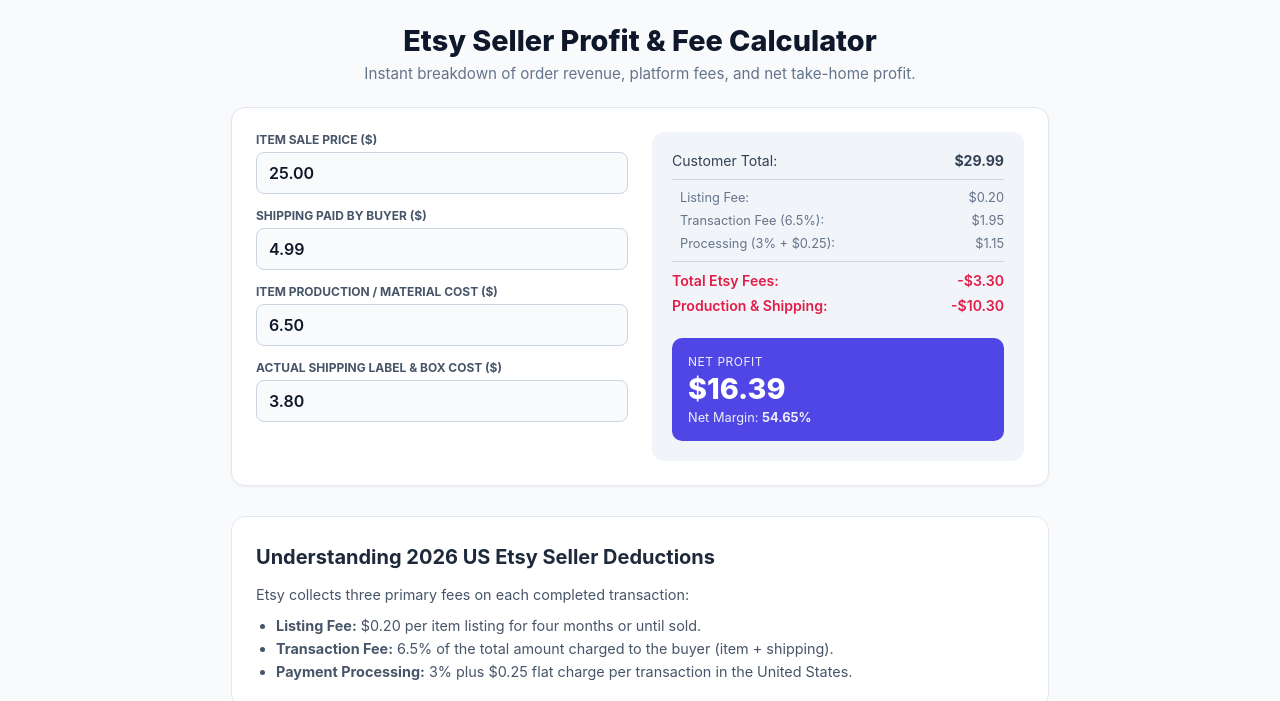
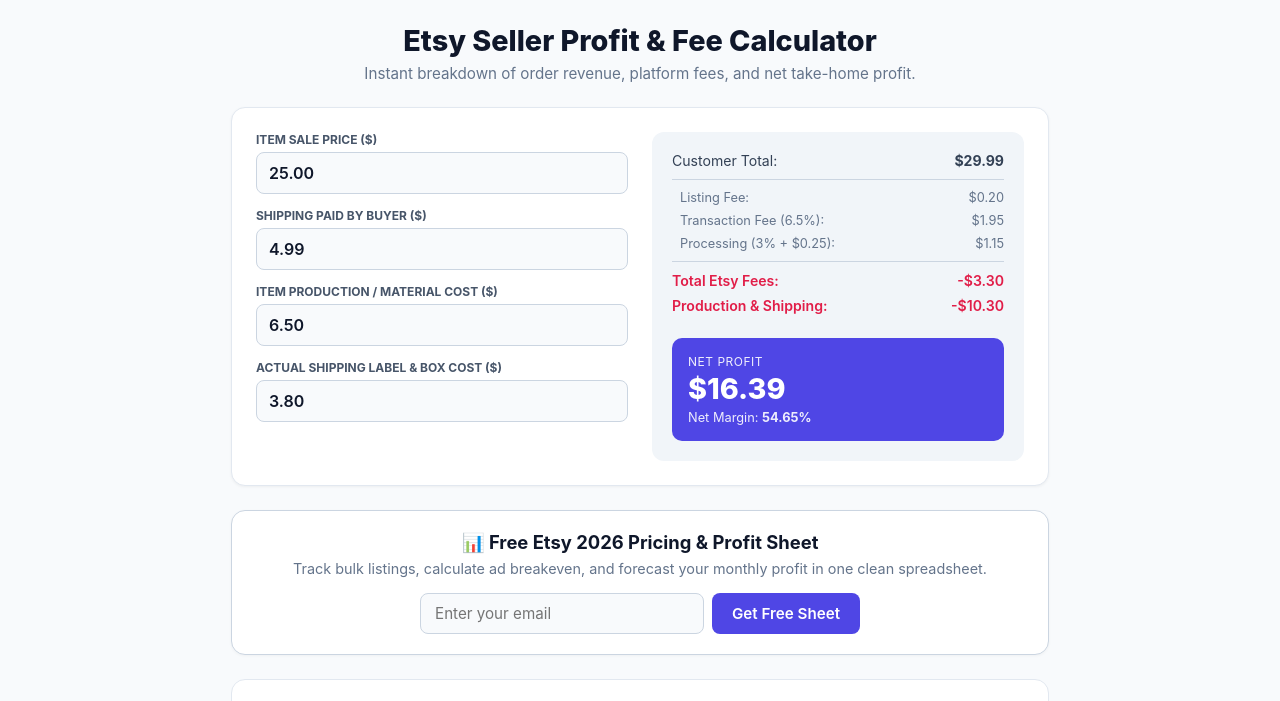
Before and after one commit to utilitylab-in/etsy-calculator, a plain HTML site: page index.html in a window 1280 px wide. Shown: the part 60-761 px from the top of the page. Drawn offline with Linux system fonts and the light colour scheme.

Commit message:
Update index.html

```diff
--- a/index.html
+++ b/index.html
@@ -31,7 +31,18 @@
     .profit-label { font-size: 0.75rem; text-transform: uppercase; letter-spacing: 0.5px; opacity: 0.9; }
     .profit-val { font-size: 1.8rem; font-weight: 800; margin-top: 2px; }
     .profit-sub { font-size: 0.8rem; opacity: 0.9; margin-top: 4px; }
-    article { margin-top: 30px; background: #fff; border: 1px solid #e2e8f0; border-radius: 14px; padding: 24px; line-height: 1.6; }
+
+    /* Lead Magnet Styling */
+    .lead-box { margin-top: 24px; padding: 20px; background: #fff; border: 1px solid #cbd5e1; border-radius: 14px; text-align: center; box-shadow: 0 1px 3px rgba(0,0,0,0.04); }
+    .lead-box h3 { font-size: 1.15rem; color: #0f172a; margin-bottom: 6px; font-weight: 700; }
+    .lead-box p { font-size: 0.9rem; color: #64748b; margin-bottom: 16px; }
+    .lead-form { display: flex; gap: 8px; max-width: 440px; margin: 0 auto; flex-wrap: wrap; }
+    .lead-form input[type="email"] { flex: 1; min-width: 220px; background: #f8fafc; border: 1px solid #cbd5e1; border-radius: 8px; padding: 10px 14px; font-size: 0.95rem; font-weight: normal; }
+    .lead-btn { background: #4f46e5; color: #ffffff; border: none; padding: 10px 20px; border-radius: 8px; font-size: 0.95rem; font-weight: 600; cursor: pointer; transition: background 0.2s; }
+    .lead-btn:hover { background: #4338ca; }
+    .lead-success { display: none; font-size: 0.9rem; color: #16a34a; margin-top: 12px; font-weight: 600; }
+
+    article { margin-top: 24px; background: #fff; border: 1px solid #e2e8f0; border-radius: 14px; padding: 24px; line-height: 1.6; }
     article h2 { font-size: 1.25rem; font-weight: 700; margin-bottom: 10px; }
     article p, article li { font-size: 0.9rem; color: #475569; }
     article ul { margin-left: 20px; margin-top: 8px; }
@@ -50,6 +61,7 @@
       <h1>Etsy Seller Profit & Fee Calculator</h1>
       <p>Instant breakdown of order revenue, platform fees, and net take-home profit.</p>
     </div>
+
     <div class="calc-card">
       <div>
         <div class="form-group">
@@ -87,6 +99,23 @@
         </div>
       </div>
     </div>
+
+    <!-- Lead Capture Magnet Section -->
+    <div class="lead-box">
+      <h3>📊 Free Etsy 2026 Pricing & Profit Sheet</h3>
+      <p>Track bulk listings, calculate ad breakeven, and forecast your monthly profit in one clean spreadsheet.</p>
+      <form id="leadForm" class="lead-form" onsubmit="handleLeadSubmit(event)">
+        <input
+          type="email"
+          id="leadEmail"
+          placeholder="Enter your email"
+          required
+        />
+        <button type="submit" class="lead-btn">Get Free Sheet</button>
+      </form>
+      <p id="leadSuccess" class="lead-success">✓ Link sent! Check your inbox for the spreadsheet access.</p>
+    </div>
+
     <article>
       <h2>Understanding 2026 US Etsy Seller Deductions</h2>
       <p>Etsy collects three primary fees on each completed transaction:</p>
@@ -100,6 +129,7 @@
   <footer>
     &copy; 2026 CraftMargin. Independent seller calculator tool. Not affiliated with Etsy, Inc.
   </footer>
+
   <script>
     const ids = ['sale', 'shipBuyer', 'itemCost', 'shipCost'];
     function recalc() {
@@ -126,6 +156,17 @@
     }
     ids.forEach(id => document.getElementById(id).addEventListener('input', recalc));
     recalc();
+
+    // Lead Capture Handler
+    function handleLeadSubmit(e) {
+      e.preventDefault();
+      const emailInput = document.getElementById('leadEmail');
+      const successMsg = document.getElementById('leadSuccess');
+      if (emailInput.value) {
+        emailInput.disabled = true;
+        successMsg.style.display = 'block';
+      }
+    }
   </script>
 </body>
 </html>
```
